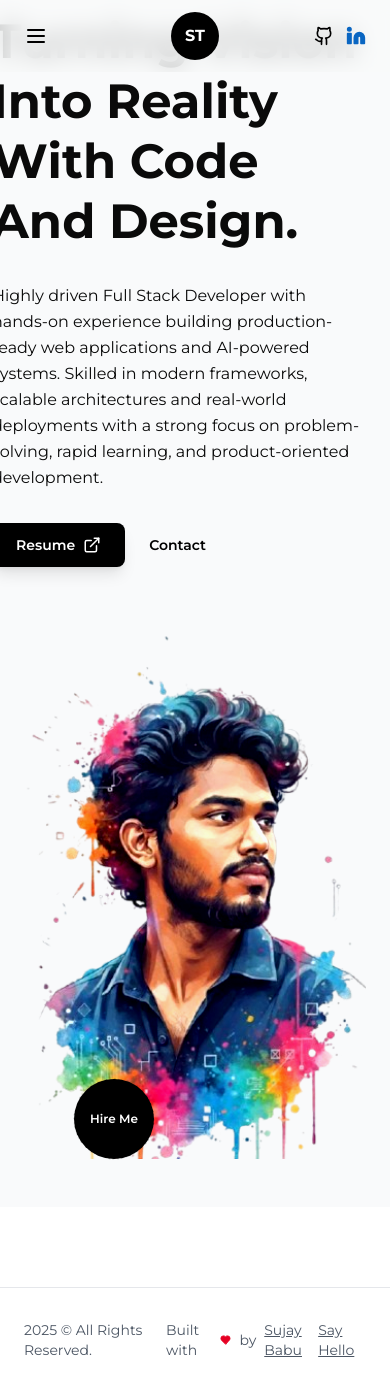
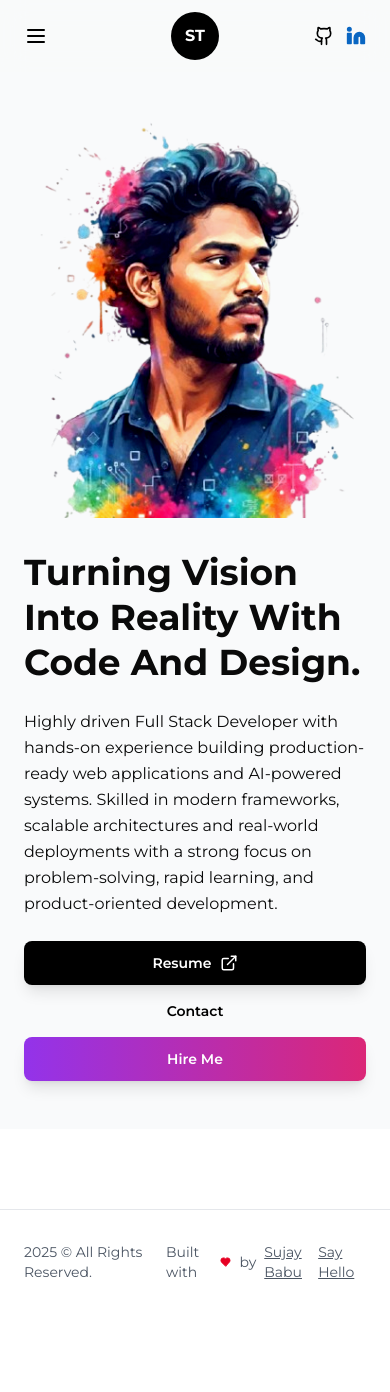
Before and after one commit to Sujay149/Portfolio-sujay, a React (Create React App) app in the folder frontend/: page / in a window 390 px wide. After the commit the page ends 1314 px from the top, so only its background shows below. Built offline with nearby package versions, Linux system fonts and the light colour scheme.

Commit message:
feat: enhance Home page layout with responsive design adjustments and improved styling

```diff
--- a/frontend/src/pages/Home.jsx
+++ b/frontend/src/pages/Home.jsx
@@ -6,16 +6,16 @@ import { mockData } from '../mock';
 
 const Home = () => {
   return (
-    <div className="min-h-screen pt-0 bg-gray-50 relative overflow-hidden">
+    <div className="min-h-screen pt-[70px] bg-gray-50 relative overflow-hidden">
       <div className="max-w-7xl mx-auto px-6 lg:px-12 py-12 lg:py-20">
         <div className="grid grid-cols-1 lg:grid-cols-2 gap-8 lg:gap-16 items-center">
           {/* Left Side - Watercolor Portrait */}
-          <div className="relative order-2 lg:order-1">
-            <div className="relative max-w-lg mx-auto lg:mx-0">
+          <div className="relative order-1 lg:order-1">
+            <div className="relative max-w-sm sm:max-w-md lg:max-w-lg mx-auto lg:mx-0">
               <img
                 src="/herobg.png"
                 alt="Developer portrait"
-                className="w-full h-[560px] object-cover relative z-10"
+                className="w-full h-[400px] sm:h-[480px] lg:h-[560px] object-cover relative z-10"
                 style={{
                   filter: 'contrast(1.15) saturate(1.2) brightness(1.05)',
                   mixBlendMode: 'multiply'
@@ -23,37 +23,45 @@ const Home = () => {
               />
               {/* Watercolor splash effects */}
               <div className="absolute inset-0 -z-10">
-                <div className="absolute top-0 left-0 w-48 h-48 bg-purple-400 rounded-full opacity-30 blur-3xl"></div>
-                <div className="absolute top-20 right-0 w-64 h-64 bg-blue-500 rounded-full opacity-20 blur-3xl"></div>
-                <div className="absolute bottom-20 left-10 w-56 h-56 bg-orange-400 rounded-full opacity-25 blur-3xl"></div>
+                <div className="absolute top-0 left-0 w-32 sm:w-40 lg:w-48 h-32 sm:h-40 lg:h-48 bg-purple-400 rounded-full opacity-30 blur-3xl"></div>
+                <div className="absolute top-12 sm:top-16 lg:top-20 right-0 w-48 sm:w-56 lg:w-64 h-48 sm:h-56 lg:h-64 bg-blue-500 rounded-full opacity-20 blur-3xl"></div>
+                <div className="absolute bottom-12 sm:bottom-16 lg:bottom-20 left-6 sm:left-8 lg:left-10 w-40 sm:w-48 lg:w-56 h-40 sm:h-48 lg:h-56 bg-orange-400 rounded-full opacity-25 blur-3xl"></div>
               </div>
-              <HireMeBadge />
+              <div className="hidden lg:block">
+                <HireMeBadge />
+              </div>
             </div>
           </div>
 
           {/* Right Side - Content */}
-          <div className="space-y-8 order-1 lg:order-2 -ml-[32px] -mt-[37px]">
-               <h1 className="text-5xl lg:text-6xl font-bold leading-tight tracking-normal">
+          <div className="space-y-6 md:space-y-8 order-2 lg:order-2 lg:-ml-[32px] lg:-mt-[37px]">
+            <h1 className="text-4xl sm:text-5xl lg:text-6xl font-bold leading-tight tracking-normal">
               {mockData.profile.tagline}
             </h1>
-            <p className="text-l text-black-900 font leading-relaxed max-w-xl -mt-[14px]">
+            <p className="text-base sm:text-lg text-black-900 leading-relaxed max-w-xl lg:-mt-[14px]">
               {mockData.profile.description}
             </p>
-            <div className="flex items-center gap-6 pt-0">
+            <div className="flex flex-col sm:flex-row items-start sm:items-center gap-4 sm:gap-6 pt-0">
               <a
                 href={mockData.profile.resume}
                 target="_blank"
                 rel="noopener noreferrer"
-                className="inline-flex items-center gap-2 bg-black text-white px-6 md:px-8 py-3 md:py-4 rounded-lg hover:bg-gray-800 transition-all duration-200 font-semibold text-sm md:text-base shadow-lg hover:shadow-xl"
+                className="inline-flex items-center justify-center gap-2 bg-black text-white px-6 md:px-8 py-3 md:py-4 rounded-lg hover:bg-gray-800 transition-all duration-200 font-semibold text-sm md:text-base shadow-lg hover:shadow-xl w-full sm:w-auto"
               >
                 Resume <ExternalLink size={18} />
               </a>
               <Link
                 to="/contact"
-                className="text-black font-semibold hover:underline underline-offset-4 transition-all text-sm md:text-base"
+                className="text-black font-semibold hover:underline underline-offset-4 transition-all text-sm md:text-base text-center sm:text-left w-full sm:w-auto"
               >
                 Contact
               </Link>
+              <a
+                href="mailto:sujayss149@gmail.com"
+                className="lg:hidden inline-flex items-center justify-center gap-2 bg-gradient-to-r from-purple-600 to-pink-600 text-white px-6 md:px-8 py-3 md:py-4 rounded-lg hover:from-purple-700 hover:to-pink-700 transition-all duration-200 font-semibold text-sm md:text-base shadow-lg hover:shadow-xl w-full sm:w-auto"
+              >
+                Hire Me
+              </a>
             </div>
           </div>
         </div>
```
